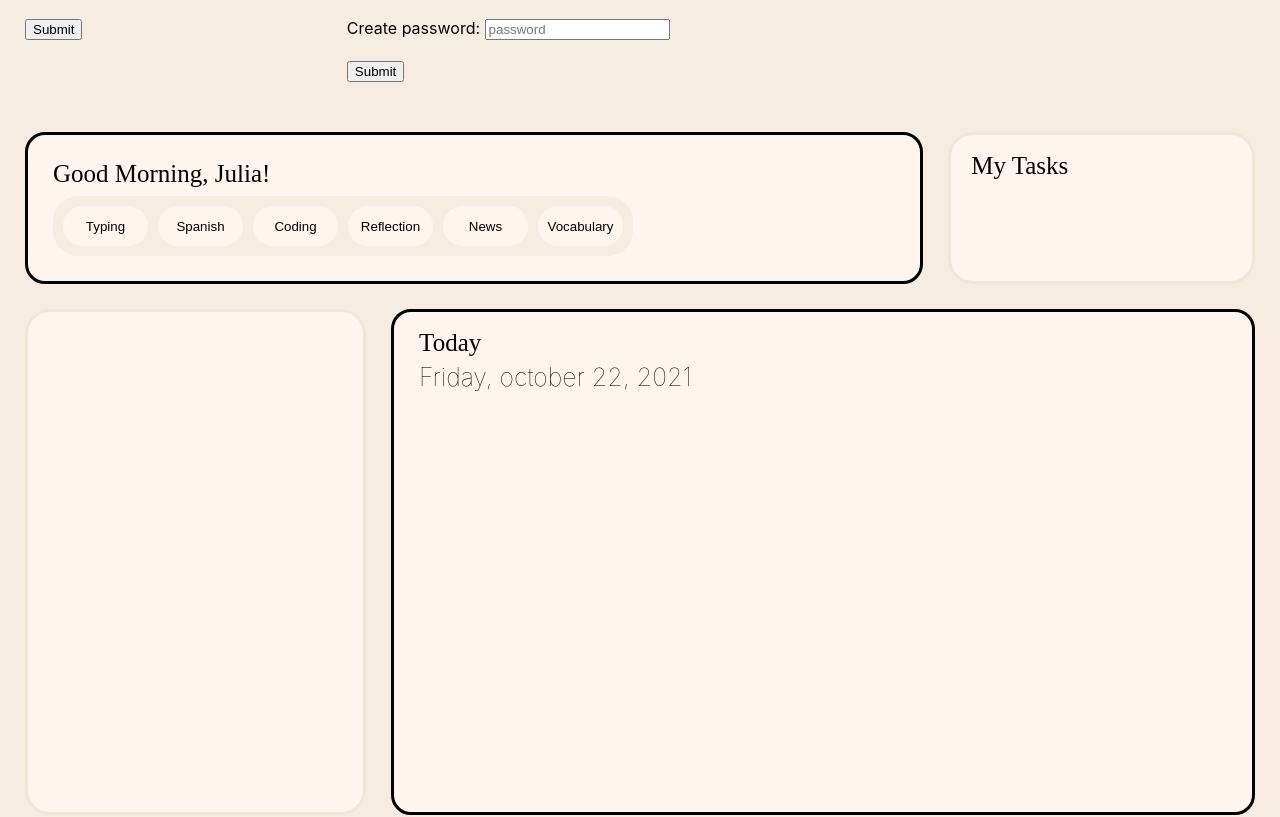
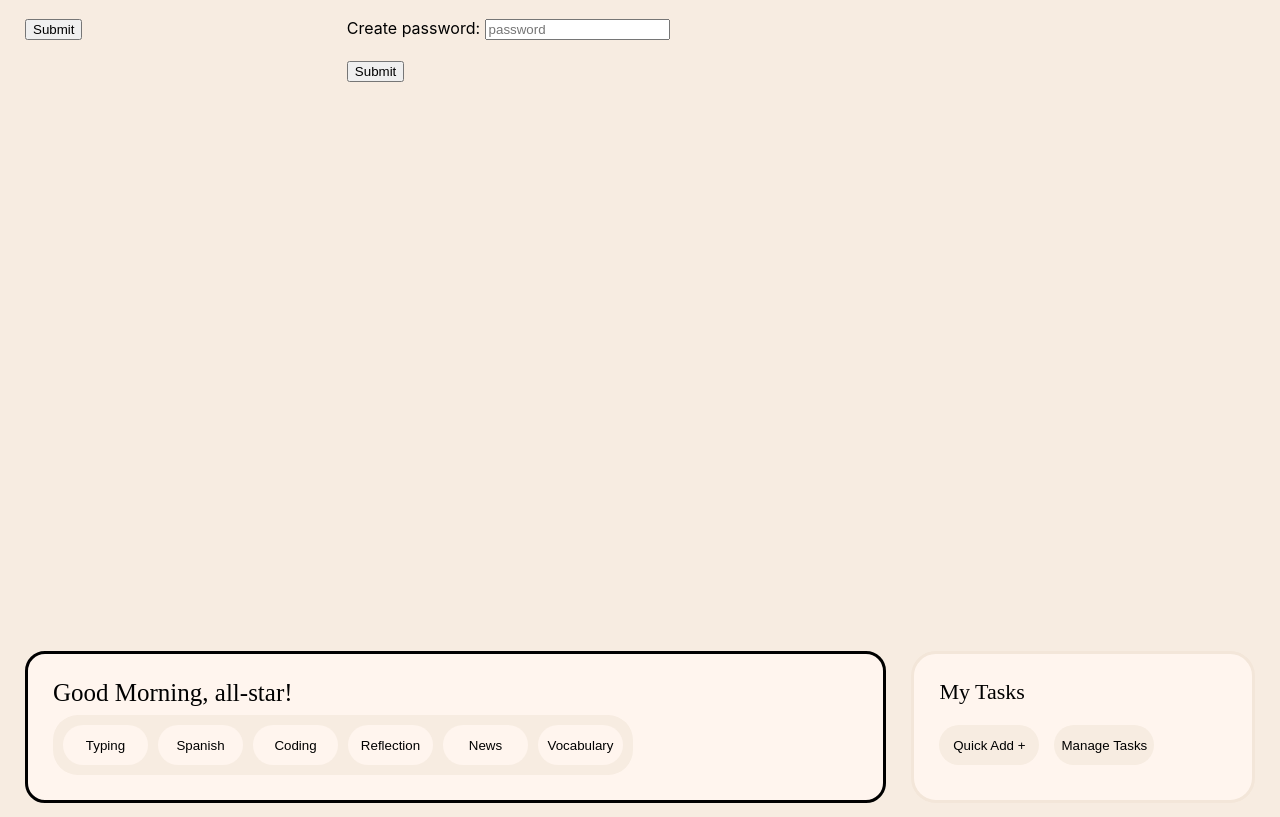
Before and after one commit to gooliajulia/design-my-week, a React (Create React App) app in the folder design-my-day/: page /homepage/name in a window 1280 px wide. Shown: the part 224-1041 px from the top of the page. Built offline with nearby package versions, Linux system fonts and the light colour scheme; no server answers; a web font is replaced by a local one.

Commit message:
basic changes

```diff
--- a/design-my-day/src/App.css
+++ b/design-my-day/src/App.css
@@ -87,6 +87,7 @@ div#homepage {
 
 div#user-log-in {
   padding: 25px;
+  height: 100vh;
 }
 
 div#user-forms {
@@ -121,6 +122,7 @@ div#greeting-tasks {
 div#my-tasks {
   /* height: 270px; */
   width: 25vw;
+  padding: 25px;
   margin-top: 25px;
   margin-left: 25px;
   margin-right: 25px;
@@ -132,7 +134,31 @@ div#my-tasks {
 }
 
 h1.my-tasks {
-  margin-left: 20px;
+  /* margin-left: 20px; */
+  font-size: 22px;
+  margin: 0px;
+}
+
+div#my-task-buttons {
+  margin-top: 20px;
+  margin-left: 0px;
+  display: flex;
+  justify-content: left;
+  align-content: flex-start;
+  /* flex-direction: column; */
+  /* padding: 10px; */
+  gap: 15px;
+
+}
+
+div#my-task-buttons button {
+  height: 40px;
+  width: 100px;
+  margin: 0px;
+  border-radius: 25px;
+  border-style: none;
+  background-color: rgb(247, 236, 225);
+
 }
 
 div#habits-today {
--- a/design-my-day/src/components/Homepage.js
+++ b/design-my-day/src/components/Homepage.js
@@ -10,7 +10,7 @@ const HomePage = ({name}) => {
     const [currentUsername, setCurrentUsername] = useState('');
     const [logInUsername, setLogInUsername] = useState('');
     const [logInPassword, setLogInPassword] = useState('');
-    const [usersName, setUsersName] = useState('Julia');
+    const [usersName, setUsersName] = useState('all-star');
     const [newUserName, setNewUserName] = useState('');
     const [newUserPassword, setNewUserPassword] = useState('');
     const [newUserFirstName, setNewUserFirstName] = useState('');
@@ -131,6 +131,13 @@ const HomePage = ({name}) => {
             name={usersName}/>
             <MyTasks />
             </div>
+            <div id='my-tasks-management'>
+                <div id='add new task form' >
+                    <form>
+
+                    </form>
+                </div>
+            </div>
             <div id='habits-today'>
             <Habits />
             <Today />
--- a/design-my-day/src/components/MyTasks.js
+++ b/design-my-day/src/components/MyTasks.js
@@ -3,7 +3,10 @@ const MyTasks = () => {
     return (
         <div id='my-tasks'>
             <h1 className='my-tasks'>My Tasks</h1>
-
+            <div id='my-task-buttons'>
+                <button>Quick Add + </button>
+                <button>Manage Tasks</button>
+            </div>
         </div>
     )
 }
```
